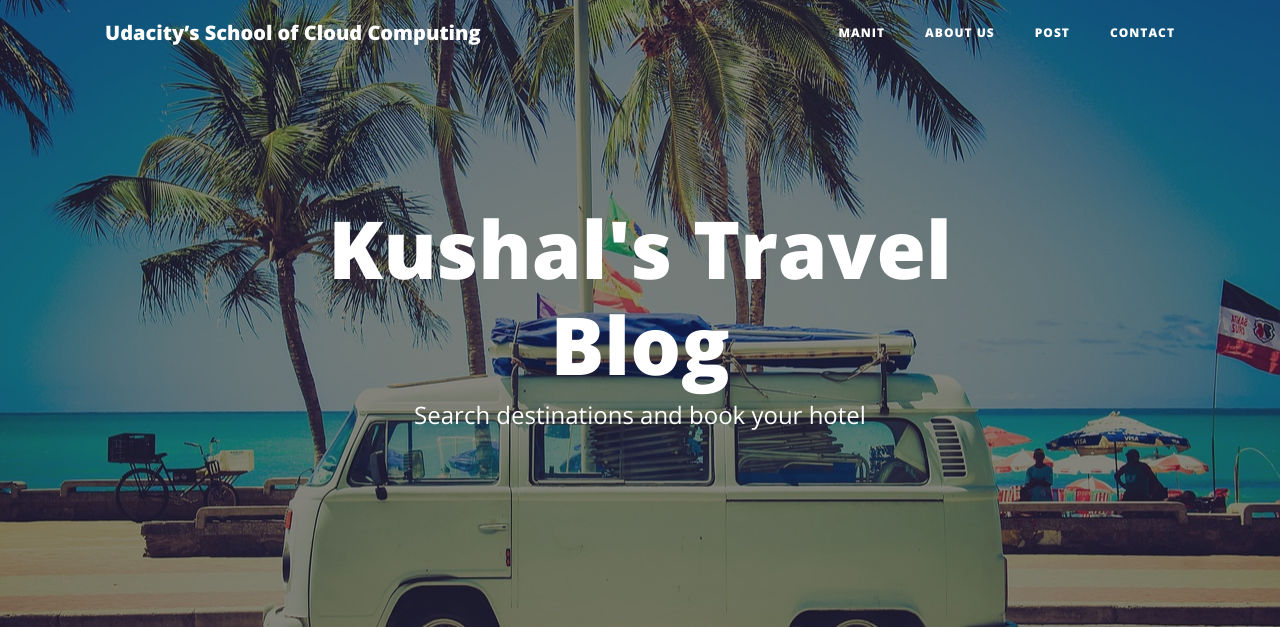
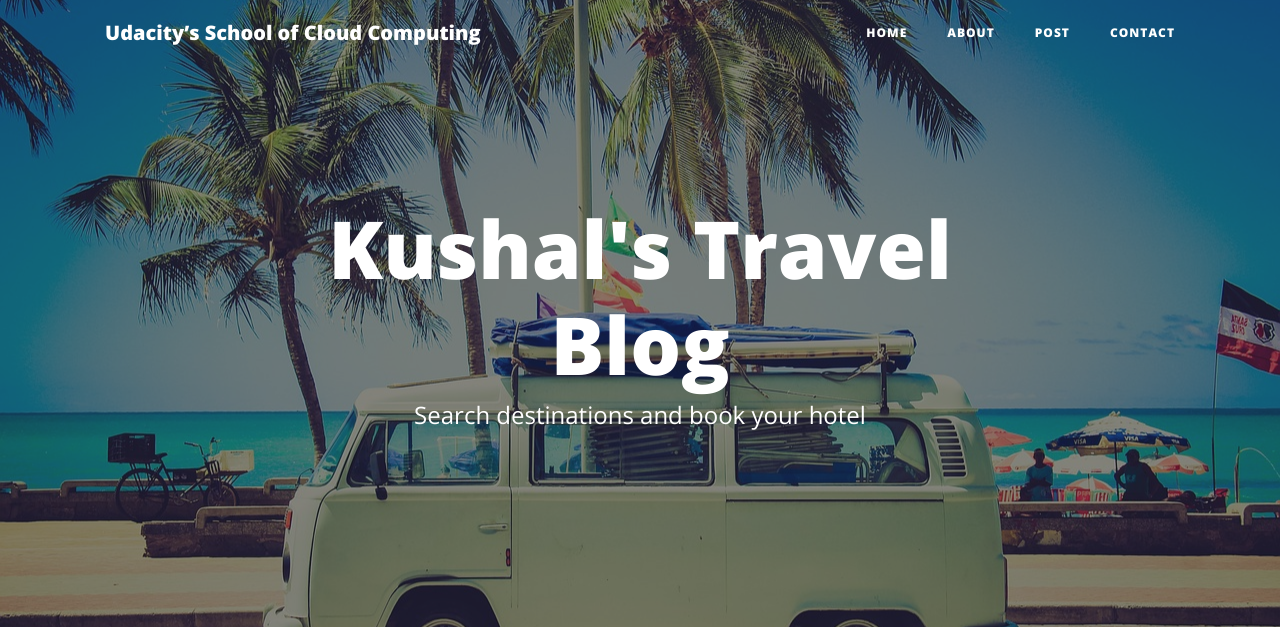
Before and after one commit to MarshallCain/cloudevops-capstone, a Flask app: page / in a window 1280 px wide. Shown: the top 627 px of the page. Run offline with Flask 3, Linux system fonts and the light colour scheme; some libraries are stand-ins or nearby versions.

Commit message:
Reverting testing changes

```diff
--- a/templates/index.html
+++ b/templates/index.html
@@ -36,10 +36,10 @@
       <div class="collapse navbar-collapse" id="navbarResponsive">
         <ul class="navbar-nav ml-auto">
           <li class="nav-item">
-            <a class="nav-link" href="{{ url_for('index') }}">Manit</a>
+            <a class="nav-link" href="{{ url_for('index') }}">Home</a>
           </li>
           <li class="nav-item">
-            <a class="nav-link" href="{{ url_for('index') }}">About Us</a>
+            <a class="nav-link" href="{{ url_for('index') }}">About</a>
           </li>
           <li class="nav-item">
             <a class="nav-link" href="{{ url_for('index') }}">Post</a>
```
